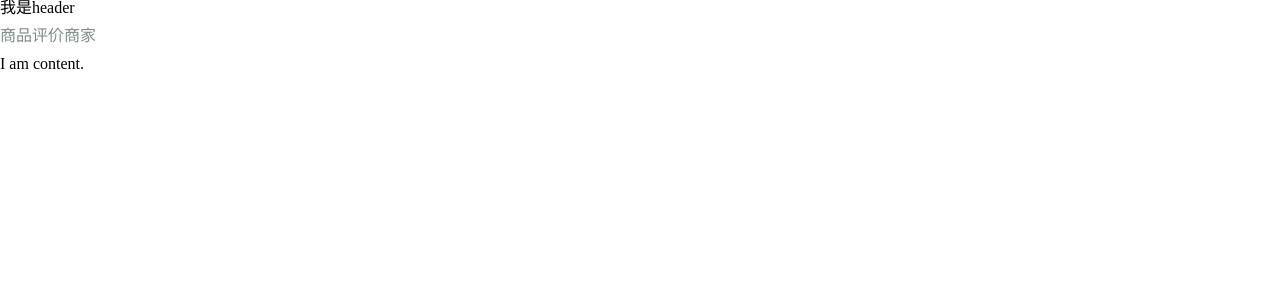
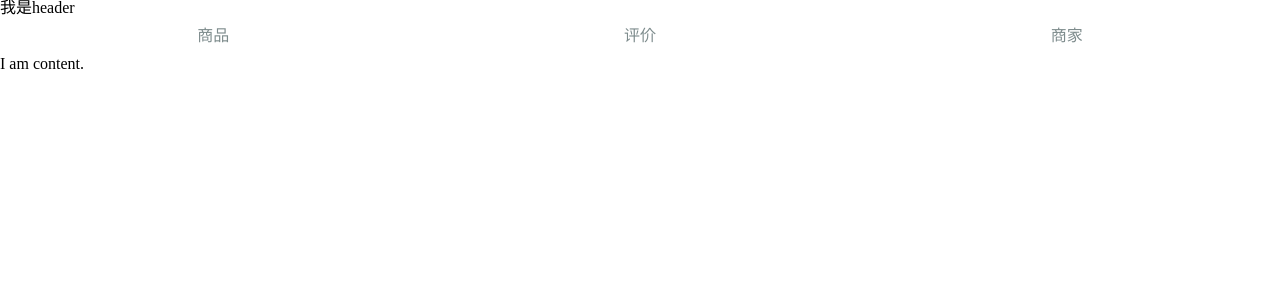
Before and after one commit to fniuniu/sell-food, a Vue app: page /seller in a window 1280 px wide. Shown: the top 300 px of the page. Built offline with nearby package versions, Linux system fonts and the light colour scheme.

Commit message:
tab等分

```diff
--- a/src/App.vue
+++ b/src/App.vue
@@ -3,15 +3,18 @@
     <v-header></v-header>
 
     <div class="tab">
-      <router-link :to="{path:'/Goods'}">
-        <div class="tab-item">商品</div>
-      </router-link>
-      <router-link :to="{path:'/Comments'}">
-        <div class="tab-item">评价</div>
-      </router-link>
-      <router-link :to="{path:'/Sells'}">
-        <div class="tab-item">商家</div>
-      </router-link>
+      <div class="tab-item">
+        <router-link :to="{path:'/Goods'}">商品</router-link>
+      </div>
+
+      <div class="tab-item">
+        <router-link :to="{path:'/Comments'}">评价</router-link>
+      </div>
+
+      <div class="tab-item">
+        <router-link :to="{path:'/Sells'}">商家</router-link>
+      </div>
+
     </div>
     <keep-alive>
       <router-view></router-view>
```
